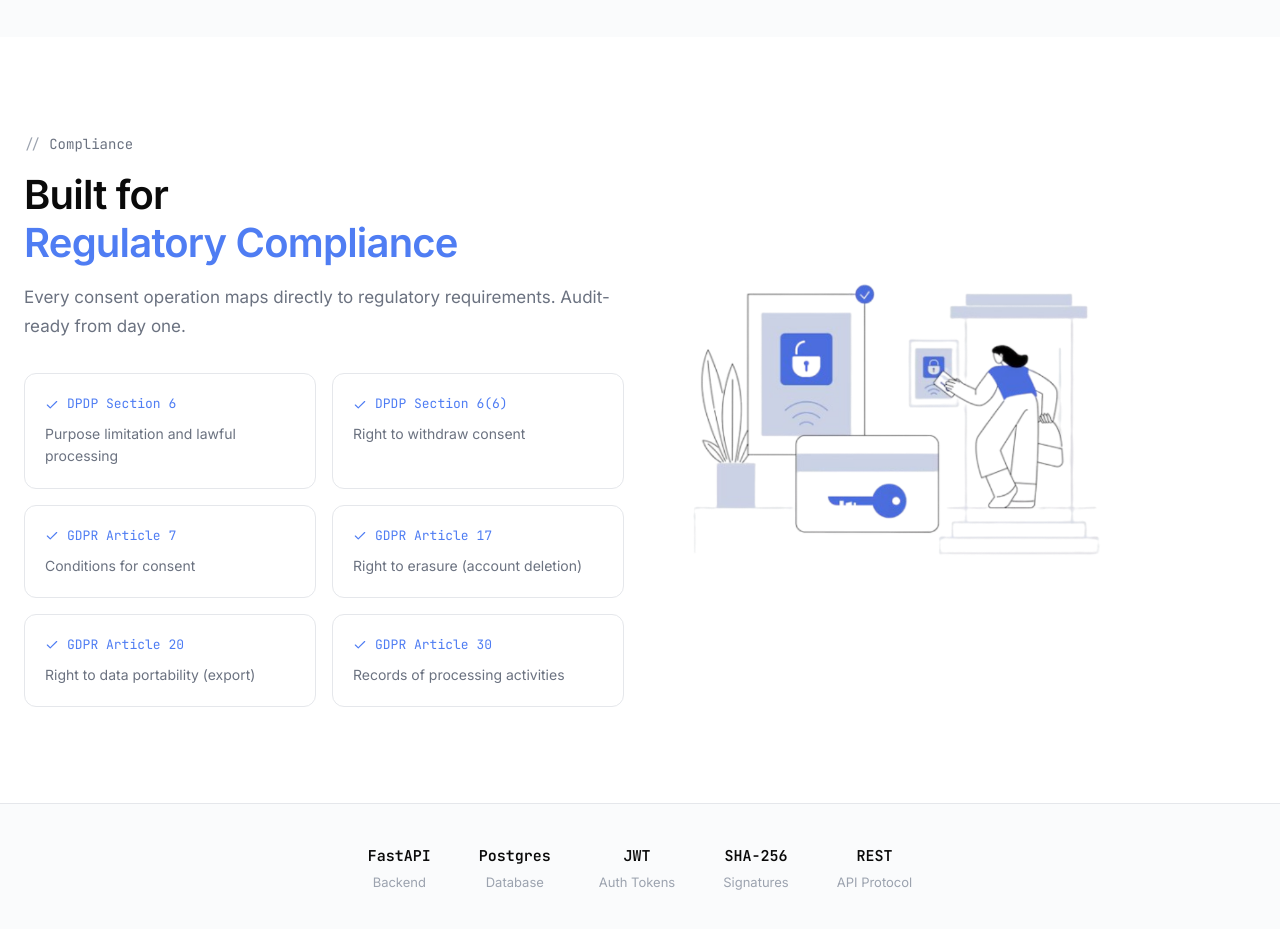
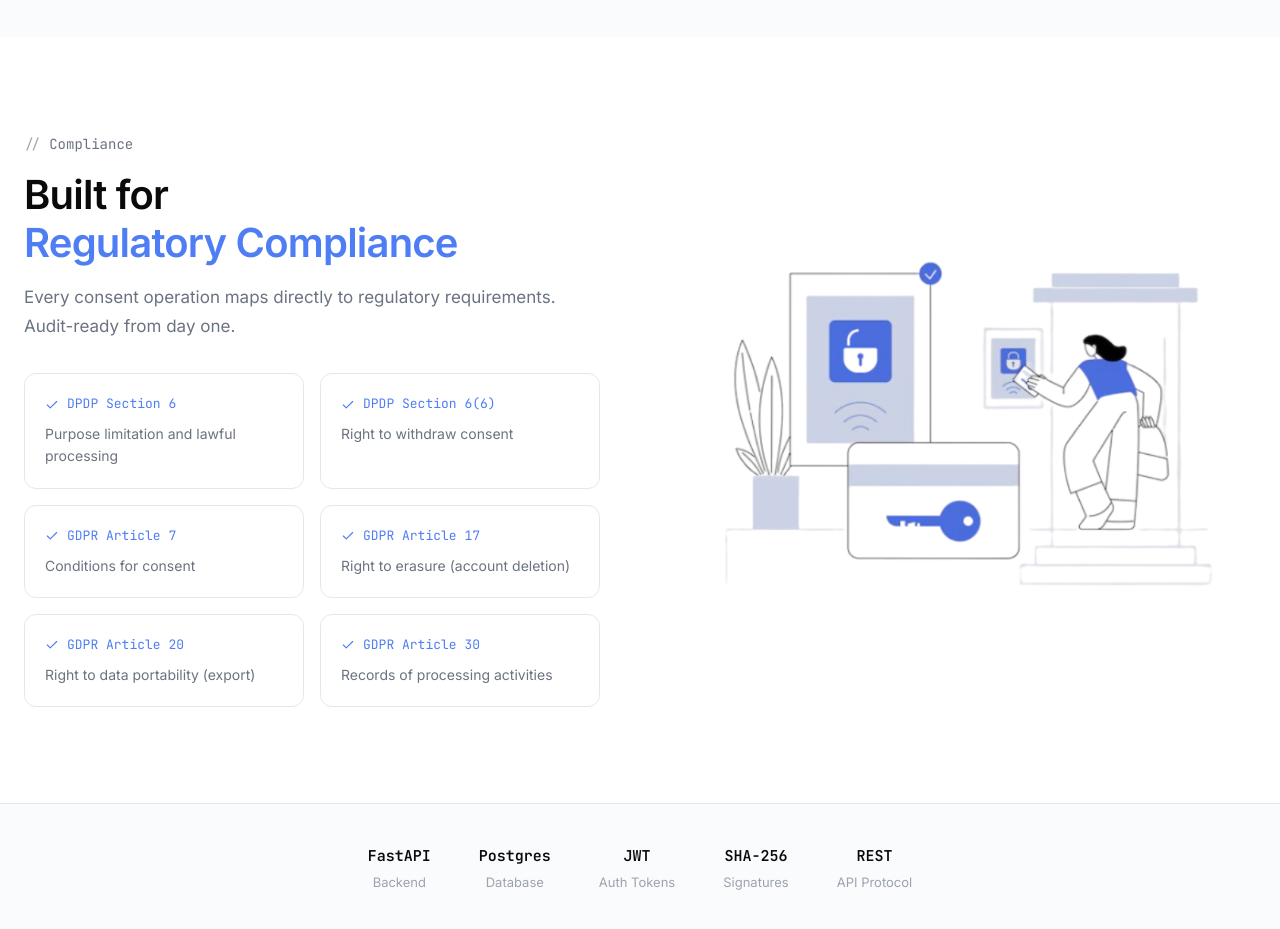
Before and after one commit to Ni8crawler18/Phloem, a React (Vite) app in the folder client/: page / in a window 1280 px wide. Shown: the part 2460-3389 px from the top of the page. Built offline with nearby package versions, Linux system fonts and the light colour scheme; no server answers.

Commit message:
Make compliance illustration larger with more spacing

```diff
--- a/client/src/pages/Landing.jsx
+++ b/client/src/pages/Landing.jsx
@@ -457,6 +457,7 @@ export default function Landing() {
       <section id="compliance" className="section-lg" style={{ background: 'var(--color-background)' }}>
         <div className="container auto-grid-lg" style={{
           alignItems: 'center',
+          gap: '80px',
         }}>
           <div>
             <span className="code-label" style={{ marginBottom: '16px', display: 'block' }}>
@@ -504,11 +505,11 @@ export default function Landing() {
             </div>
           </div>
 
-          <div>
+          <div style={{ display: 'flex', justifyContent: 'center' }}>
             <img
               src="/illustration_3.png"
               alt="Compliance"
-              style={{ width: '100%', maxWidth: '480px' }}
+              style={{ width: '100%', maxWidth: '580px' }}
             />
           </div>
         </div>
```
